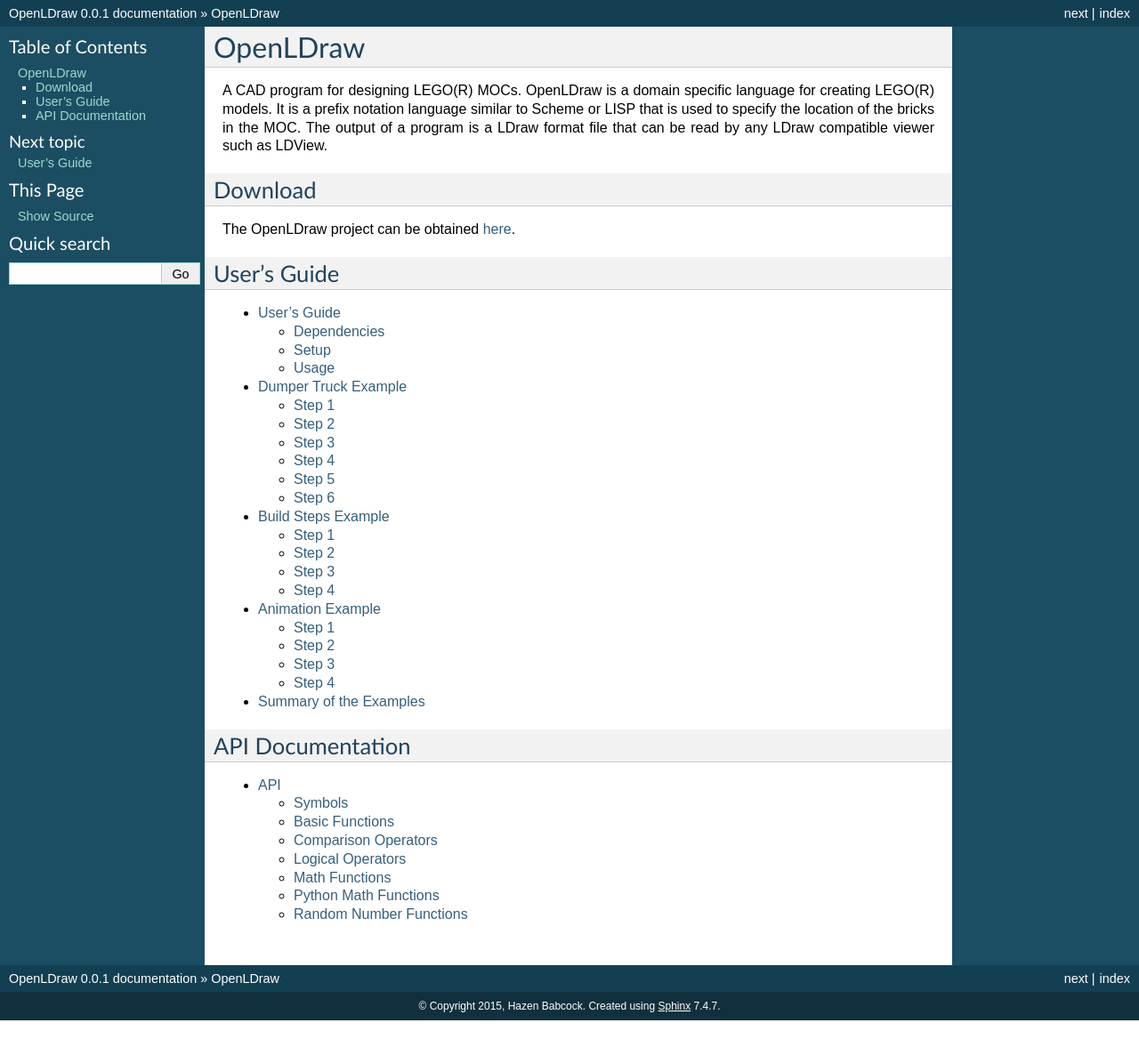
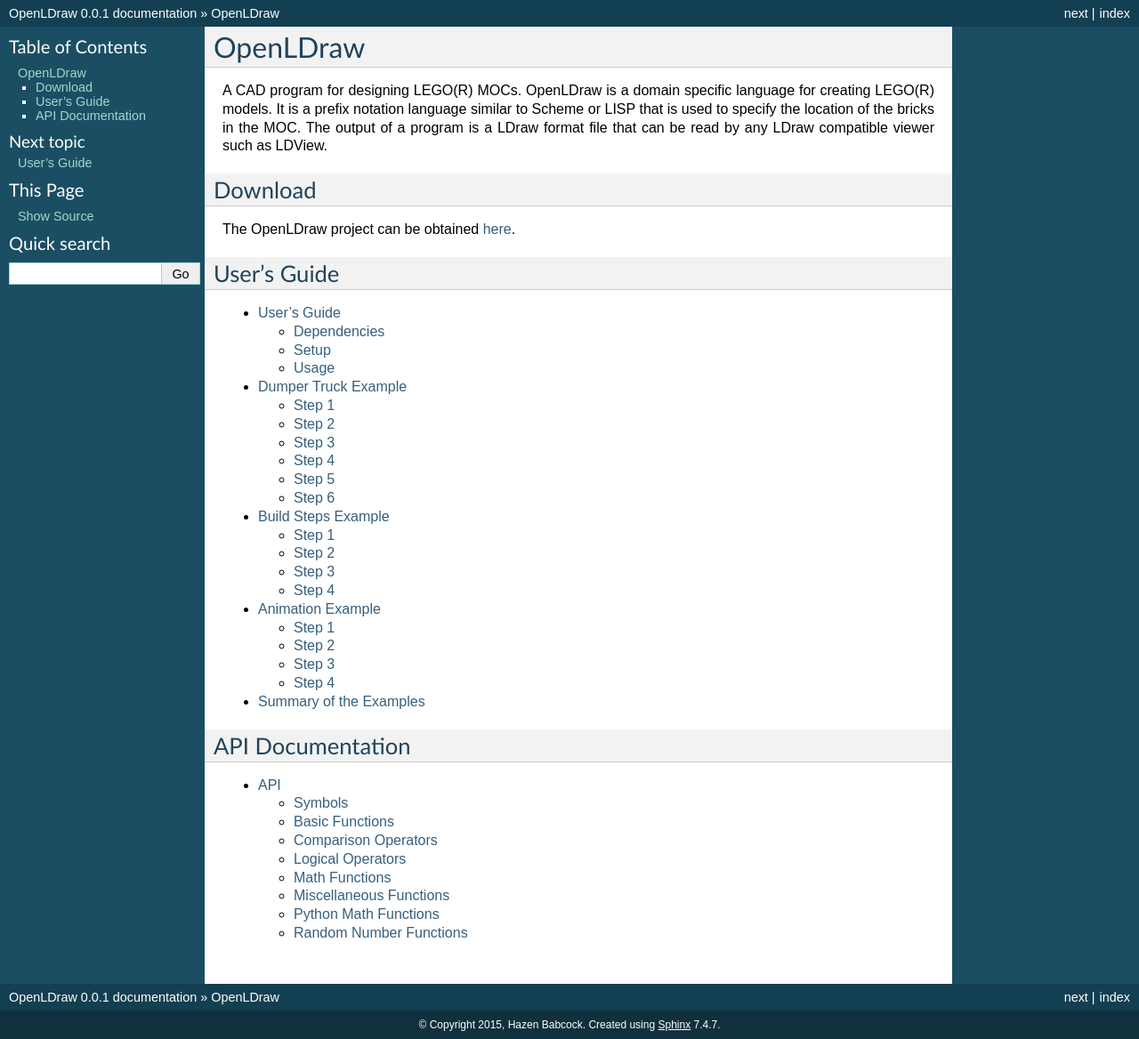
Before and after one commit to HazenBabcock/opensdraw, a Sphinx documentation site: the page built from docs/source/index.rst, in a window 1280 px wide. Shown: the whole page at 89% size. Built offline with Sphinx 7.4.7, drawn with Linux system fonts in a browser that asks for light colours; before the commit the page ends 1147 px from its top, so only the background shows below that.

Commit message:
Add chain() function.

```diff
--- a/docs/source/api.rst
+++ b/docs/source/api.rst
@@ -34,6 +34,12 @@
 .. automodule:: lcad_language.functions
    :members: LCadPlus, LCadMinus, LCadMultiply, LCadDivide, LCadModulo
 
+Miscellaneous Functions
+-----------------------
+
+.. automodule:: lcad_language.chain
+   :members: LCadChain
+
 Python Math Functions
 ---------------------
 
```
